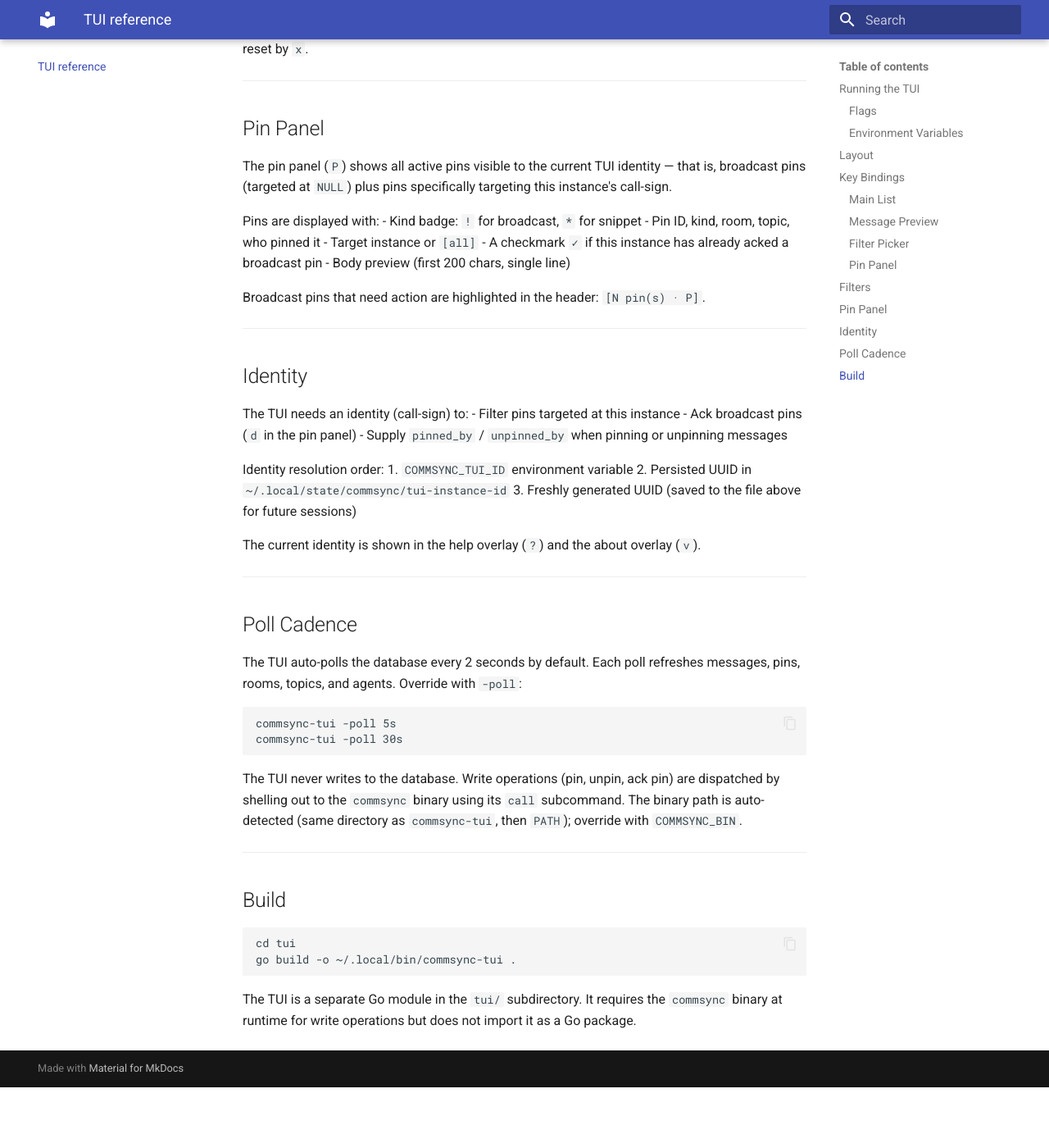
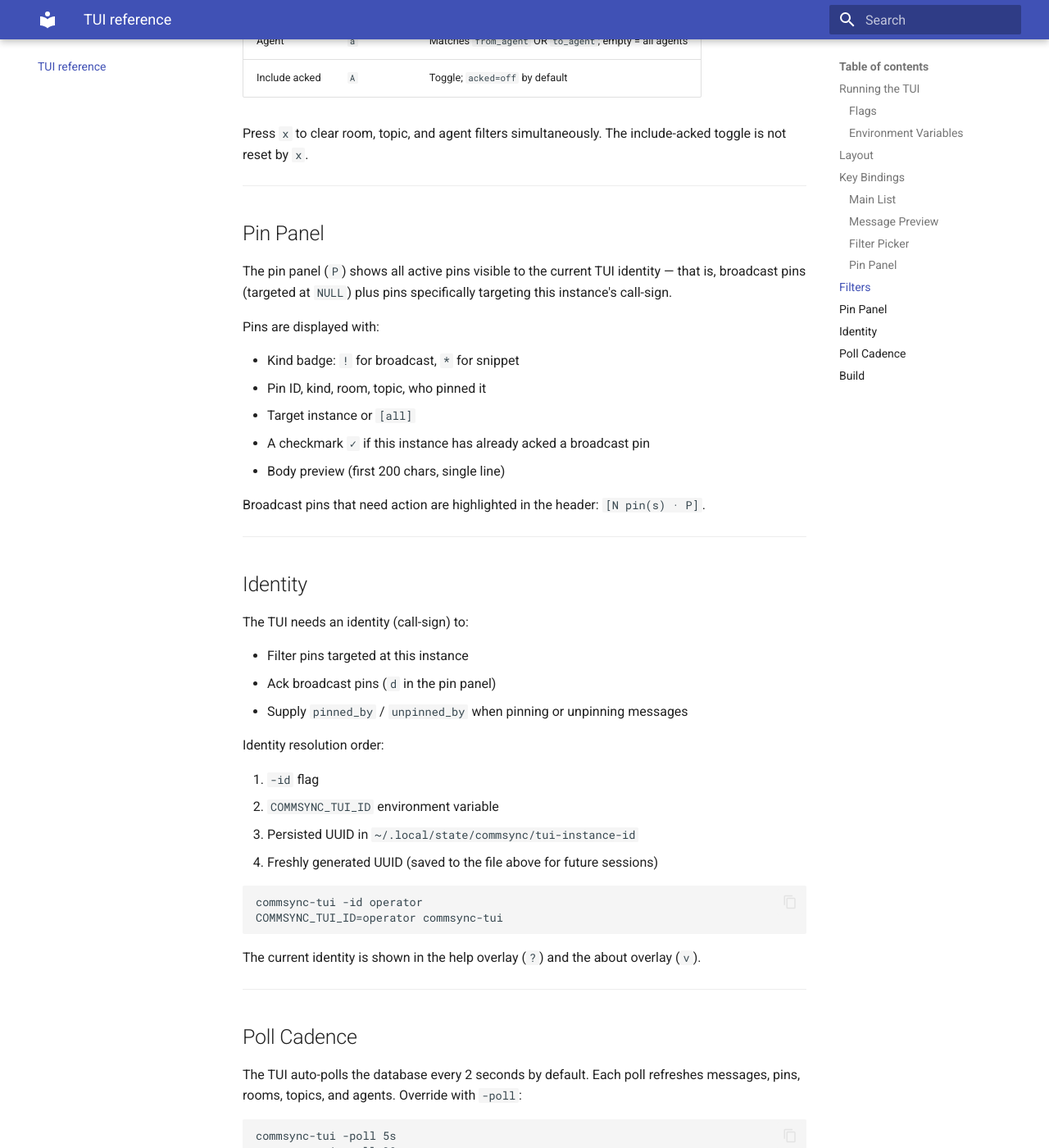
Before and after one commit to Will-Code-For-Food-Inc/commsync, an MkDocs documentation site: the page built from docs/tui.md, in a window 1280 px wide and 1400 px high, scrolled down 5212 px. Shown: the whole window at 82% size. Built offline with MkDocs 1.6.1 and Material for MkDocs 9.7.7, drawn with Linux system fonts in a browser that asks for light colours; before the commit the page ends 6538 px from its top, so only the background shows below that; some of the changed text lies outside the part shown.

Commit message:
tui: add -id flag; docs: fix list formatting, document identity

````diff
--- a/docs/tui.md
+++ b/docs/tui.md
@@ -28,6 +28,7 @@ COMMSYNC_DB=/path/to/commsync.db commsync-tui
 |------|---------|-------------|
 | `-db <path>` | `~/.local/state/commsync/commsync.db` | Path to the SQLite database |
 | `-poll <duration>` | `2s` | Polling interval (Go duration syntax: `2s`, `10s`, `1m`) |
+| `-id <call-sign>` | see Identity section | Identity for pin filtering, ack, and pin attribution |
 
 ### Environment Variables
 
@@ -65,6 +66,7 @@ The TUI has three persistent regions:
 **Footer bar:** key binding hints.
 
 **Pin badge column:** a two-character badge prefixes each message row:
+
 - `! ` — broadcast pin (ack required)
 - `* ` — snippet pin (always visible)
 - `  ` — not pinned
@@ -171,6 +173,7 @@ Press `x` to clear room, topic, and agent filters simultaneously. The include-ac
 The pin panel (`P`) shows all active pins visible to the current TUI identity — that is, broadcast pins (targeted at `NULL`) plus pins specifically targeting this instance's call-sign.
 
 Pins are displayed with:
+
 - Kind badge: `!` for broadcast, `*` for snippet
 - Pin ID, kind, room, topic, who pinned it
 - Target instance or `[all]`
@@ -184,14 +187,22 @@ Broadcast pins that need action are highlighted in the header: `[N pin(s) · P]`
 ## Identity
 
 The TUI needs an identity (call-sign) to:
+
 - Filter pins targeted at this instance
 - Ack broadcast pins (`d` in the pin panel)
 - Supply `pinned_by` / `unpinned_by` when pinning or unpinning messages
 
 Identity resolution order:
-1. `COMMSYNC_TUI_ID` environment variable
-2. Persisted UUID in `~/.local/state/commsync/tui-instance-id`
-3. Freshly generated UUID (saved to the file above for future sessions)
+
+1. `-id` flag
+2. `COMMSYNC_TUI_ID` environment variable
+3. Persisted UUID in `~/.local/state/commsync/tui-instance-id`
+4. Freshly generated UUID (saved to the file above for future sessions)
+
+```bash
+commsync-tui -id operator
+COMMSYNC_TUI_ID=operator commsync-tui
+```
 
 The current identity is shown in the help overlay (`?`) and the about overlay (`v`).
 
````
Also changed, not shown: 1 other file.
